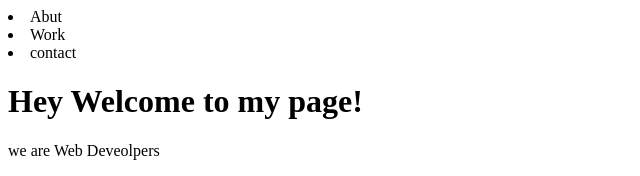
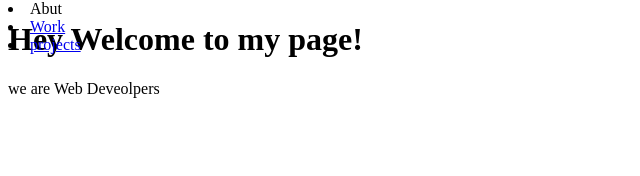
Before and after one commit to crdalvarez/Microverse_Carlos_and_Ivan, a plain HTML site: page index.html in a window 1280 px wide. Shown: the top 176 px of the page, without its empty margins (0-640 px from the left). Drawn offline with Linux system fonts and the light colour scheme.

Commit message:
Finished Project

```diff
--- a/css/style.css
+++ b/css/style.css
@@ -1,4 +1,12 @@
-.main{
+@media screen and (min-width: 480px) {
+    #leftsidebar {width: 200px; float: left;}
+    #main {margin-left: 216px;}
+  }
+  #navbar{
+    position: fixed;
+    top: 0;
+}
 
-
+#welcome-section{
+    height: 100vh;
 }
--- a/index.html
+++ b/index.html
@@ -10,12 +10,12 @@
     <script src="https://cdn.freecodecamp.org/testable-projects-fcc/v1/bundle.js"></script>
     <script  src="js/index.js"></script>
 
-    <header>
-        <div class="navbar">
+    <header id ="navbar">
+        <div>
           <lu>
             <li>Abut</li>
-            <li>Work</li>
-            <li>contact</li>
+            <li><a href = "#">Work</li></a>
+            <li><a href="#projects">projects</a></li>
           </lu>
         </div>
       </header>
@@ -36,7 +36,7 @@
           <div class="project-tile">
               <h3>Project title</h3>
               <img src="#" alt="This is an image of the project">
-              <a href="https://github.com/crdalvarez/Microverse_Carlos_and_Ivan">Our first project as a team</a>
+              <a id ="profile-link" href="https://github.com/crdalvarez/Microverse_Carlos_and_Ivan" target="_blank">Our first project as a team</a>
           </div>
       </div>
 
```
